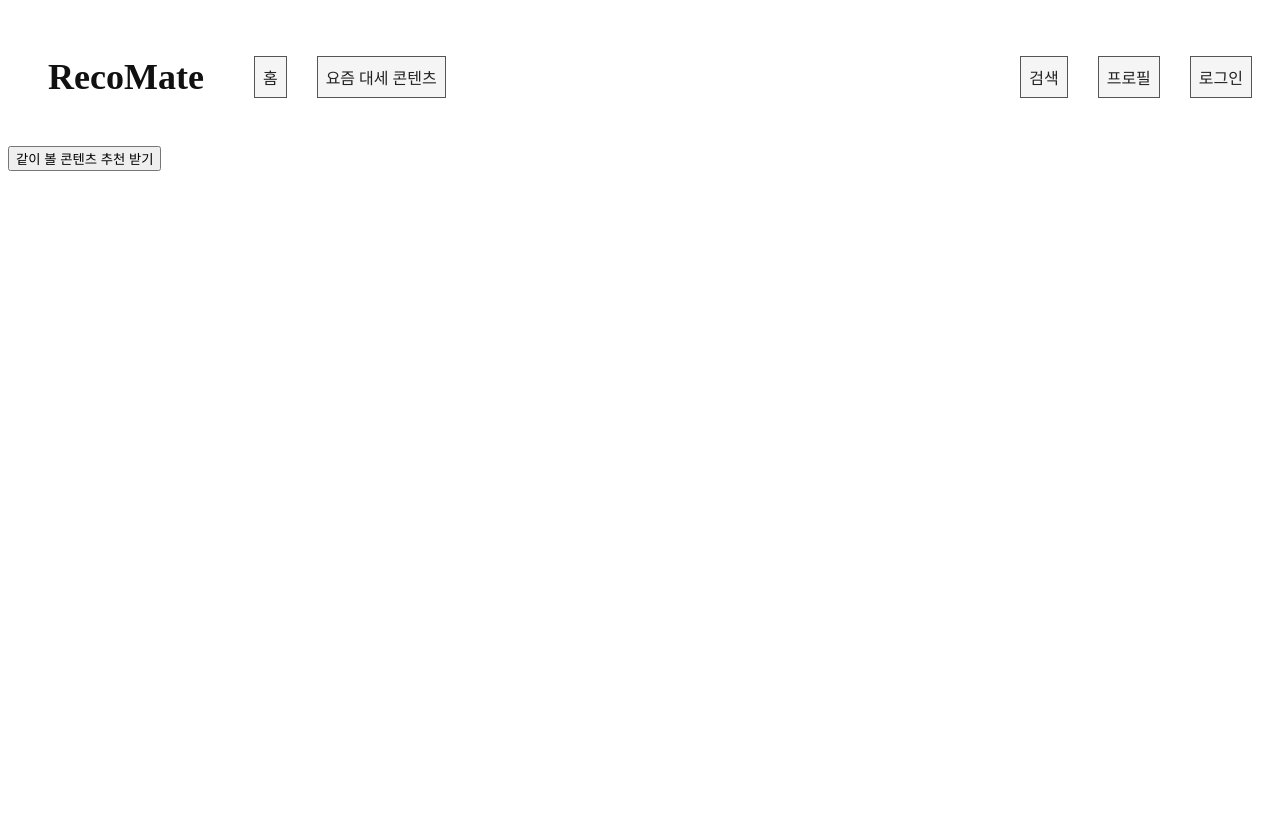
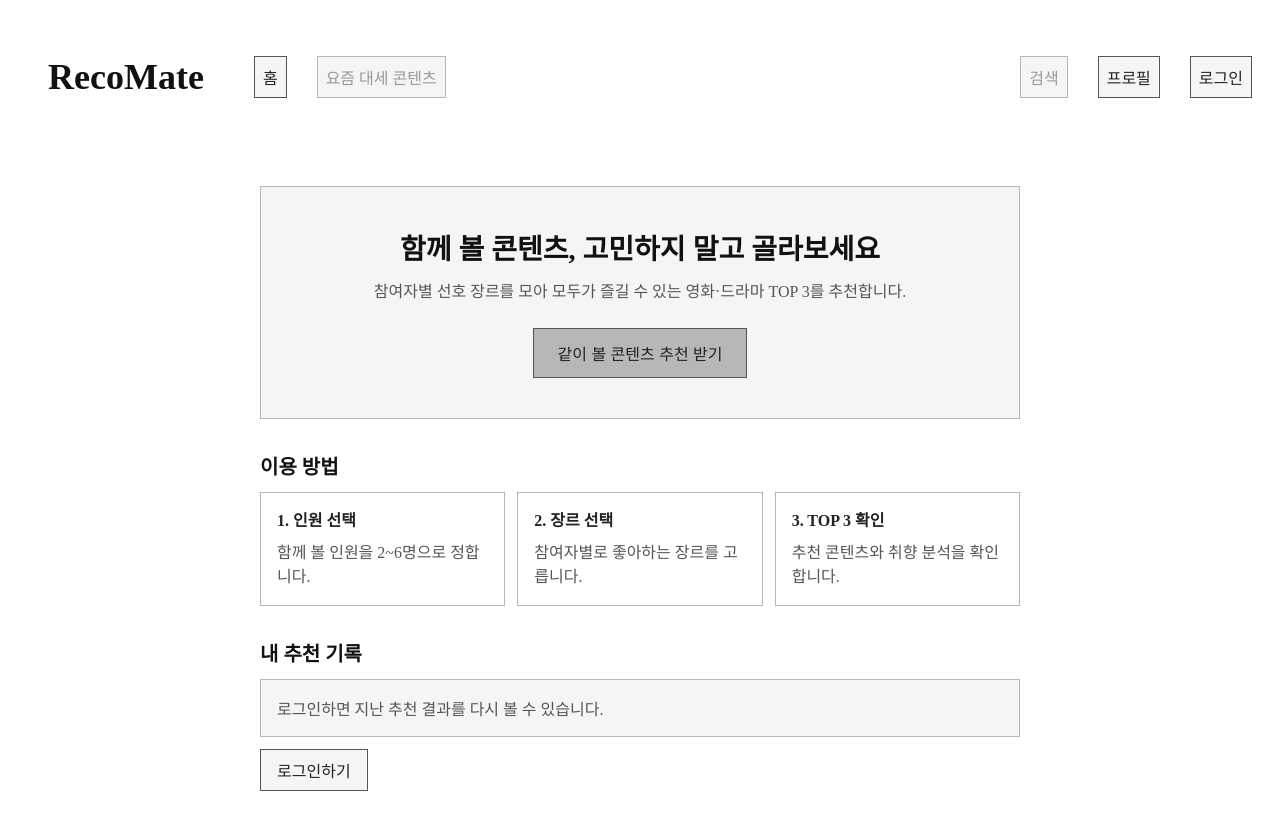
Before and after one commit to leee3kgp/recomate-frontend, a website built with Vite: page pages/index.html in a window 1280 px wide. Before the commit the page ends 800 px from the top, so only its background shows below. Built offline with nearby package versions, Linux system fonts and the light colour scheme; no server answers; what aws-amplify would draw is missing.

Commit message:
feat: 메인 화면 정리와 내 추천 기록 추가

```diff
--- a/css/index.css
+++ b/css/index.css
@@ -46,6 +46,17 @@
 }
 
 
+/* 아직 준비 중인 메뉴 */
+.nav-btn-disabled,
+.nav-btn-disabled:hover {
+    background-color: #f5f5f5;
+    border-color: #b7b7b7;
+
+    color: #999999;
+    cursor: not-allowed;
+}
+
+
 /* 좁은 화면: 로고 아래로 메뉴 줄바꿈 */
 @media (max-width: 768px) {
     .nav-bar {
@@ -67,6 +78,169 @@
 
     .nav-bar .nav-btn[style] {
         margin-left: 0 !important;
+    }
+}
+
+
+
+
+/* =========================================
+   메인 콘텐츠 css
+========================================= */
+
+
+/* 메인 컨테이너 */
+.home {
+    box-sizing: border-box;
+    max-width: 800px;
+    margin: 40px auto;
+    padding: 0 20px;
+}
+
+
+/* 서비스 소개 */
+.home-hero {
+    padding: 40px 20px;
+
+    border: 1px solid #b7b7b7;
+    background-color: #f5f5f5;
+
+    text-align: center;
+}
+.home-title {
+    margin: 0 0 12px;
+
+    font-size: 28px;
+    color: #111111;
+}
+.home-subtitle {
+    margin: 0 0 24px;
+
+    line-height: 1.6;
+    color: #555555;
+}
+
+
+/* 추천 시작 버튼 */
+.home-start {
+    padding: 12px 24px;
+
+    border: 1px solid #555555;
+    border-radius: 0;
+    background-color: #b7b7b7;
+
+    color: #222222;
+    font-size: 16px;
+    cursor: pointer;
+}
+.home-start:hover {
+    background-color: #9f9f9f;
+    color: #111111;
+}
+
+
+/* 메인 섹션 */
+.home-section {
+    margin-top: 32px;
+}
+.home-section-title {
+    margin: 0 0 12px;
+
+    font-size: 20px;
+    color: #111111;
+}
+
+
+/* 이용 방법 */
+.home-steps {
+    display: grid;
+    grid-template-columns: repeat(3, 1fr);
+    gap: 12px;
+
+    margin: 0;
+    padding: 0;
+    list-style: none;
+}
+.home-step {
+    display: flex;
+    flex-direction: column;
+    gap: 8px;
+
+    padding: 16px;
+    border: 1px solid #b7b7b7;
+
+    line-height: 1.5;
+    color: #555555;
+}
+.home-step strong {
+    color: #222222;
+}
+
+
+/* 내 추천 기록 */
+.history-message {
+    margin: 0;
+    padding: 16px;
+
+    border: 1px solid #b7b7b7;
+    background-color: #f5f5f5;
+
+    color: #555555;
+}
+.history-login {
+    display: inline-block;
+
+    margin-top: 12px;
+    padding: 8px 16px;
+
+    border: 1px solid #555555;
+    background-color: #f5f5f5;
+
+    color: #222222;
+    text-decoration: none;
+}
+.history-login:hover {
+    background-color: #9f9f9f;
+}
+.history-list {
+    margin: 0;
+    padding: 0;
+    list-style: none;
+}
+.history-link {
+    display: flex;
+    justify-content: space-between;
+    gap: 12px;
+
+    margin-bottom: 8px;
+    padding: 12px 16px;
+
+    border: 1px solid #b7b7b7;
+
+    color: #222222;
+    text-decoration: none;
+}
+.history-link:hover {
+    background-color: #f5f5f5;
+}
+.history-count {
+    flex-shrink: 0;
+    color: #555555;
+}
+
+
+/* 좁은 화면: 이용 방법 세로 배치 */
+@media (max-width: 768px) {
+    .home {
+        margin-top: 20px;
+    }
+
+    .home-title {
+        font-size: 22px;
+    }
+
+    .home-steps {
+        grid-template-columns: 1fr;
     }
 }
 
--- /dev/null
+++ b/js/home.js
@@ -0,0 +1,106 @@
+import { getCurrentUser } from "aws-amplify/auth";
+
+import { apiFetch } from "./api.js";
+
+const HISTORY_LIMIT = 5;
+
+const historyContent = document.getElementById("historyContent");
+
+const showMessage = (text) => {
+    const message = document.createElement("p");
+    message.className = "history-message";
+    message.textContent = text;
+    historyContent.replaceChildren(message);
+};
+
+const showLoginGuide = () => {
+    const message = document.createElement("p");
+    message.className = "history-message";
+    message.textContent = "로그인하면 지난 추천 결과를 다시 볼 수 있습니다.";
+
+    const link = document.createElement("a");
+    link.className = "history-login";
+    link.href = "login.html";
+    link.textContent = "로그인하기";
+
+    historyContent.replaceChildren(message, link);
+};
+
+const formatDate = (createdAt) => {
+    const date = new Date(createdAt);
+
+    if (Number.isNaN(date.getTime())) {
+        return "날짜 정보 없음";
+    }
+
+    return date.toLocaleString("ko-KR", {
+        dateStyle: "medium",
+        timeStyle: "short"
+    });
+};
+
+const createHistoryItem = (session) => {
+    const item = document.createElement("li");
+
+    const link = document.createElement("a");
+    link.className = "history-link";
+    link.href = `result.html?sessionId=${encodeURIComponent(session.sessionId)}&count=${encodeURIComponent(session.participantCount)}`;
+
+    const date = document.createElement("span");
+    date.textContent = formatDate(session.createdAt);
+
+    const count = document.createElement("span");
+    count.className = "history-count";
+    count.textContent = `${session.participantCount}명`;
+
+    link.append(date, count);
+    item.appendChild(link);
+    return item;
+};
+
+const renderHistory = (sessions) => {
+    if (sessions.length === 0) {
+        showMessage("아직 추천 기록이 없습니다.");
+        return;
+    }
+
+    const list = document.createElement("ul");
+    list.className = "history-list";
+    sessions.forEach((session) => list.appendChild(createHistoryItem(session)));
+    historyContent.replaceChildren(list);
+};
+
+const isLoggedIn = async () => {
+    try {
+        await getCurrentUser();
+        return true;
+    } catch {
+        return false;
+    }
+};
+
+// GET /api/sessions
+const loadHistory = async () => {
+    if (!(await isLoggedIn())) {
+        showLoginGuide();
+        return;
+    }
+
+    showMessage("추천 기록을 불러오는 중입니다...");
+
+    try {
+        const data = await apiFetch(`/api/sessions?limit=${HISTORY_LIMIT}`);
+        renderHistory(data.sessions);
+    } catch (error) {
+        console.error("추천 기록 조회 실패:", error);
+
+        if (error.name === "AuthSessionError") {
+            showLoginGuide();
+            return;
+        }
+
+        showMessage("추천 기록을 불러오지 못했습니다. 잠시 후 다시 시도해주세요.");
+    }
+};
+
+loadHistory();
--- a/pages/index.html
+++ b/pages/index.html
@@ -12,9 +12,9 @@
 
         <a class="nav-btn" href="index.html">홈</a>
 
-        <a class="nav-btn">요즘 대세 콘텐츠</a>
+        <a class="nav-btn nav-btn-disabled" aria-disabled="true" title="준비 중입니다">요즘 대세 콘텐츠</a>
 
-        <a class="nav-btn" style="margin-left: auto;">
+        <a class="nav-btn nav-btn-disabled" aria-disabled="true" title="준비 중입니다" style="margin-left: auto;">
             검색
         </a>
 
@@ -33,10 +33,41 @@
         </a>
     </nav>
 
-    <!-- 메인 버튼 -->
-    <button id="open-modal-btn">
-        같이 볼 콘텐츠 추천 받기
-    </button>
+    <main class="home">
+        <!-- 서비스 소개 -->
+        <section class="home-hero">
+            <h2 class="home-title">함께 볼 콘텐츠, 고민하지 말고 골라보세요</h2>
+            <p class="home-subtitle">참여자별 선호 장르를 모아 모두가 즐길 수 있는 영화·드라마 TOP 3를 추천합니다.</p>
+            <button id="open-modal-btn" class="home-start" type="button">
+                같이 볼 콘텐츠 추천 받기
+            </button>
+        </section>
+
+        <!-- 이용 방법 -->
+        <section class="home-section">
+            <h3 class="home-section-title">이용 방법</h3>
+            <ol class="home-steps">
+                <li class="home-step">
+                    <strong>1. 인원 선택</strong>
+                    <span>함께 볼 인원을 2~6명으로 정합니다.</span>
+                </li>
+                <li class="home-step">
+                    <strong>2. 장르 선택</strong>
+                    <span>참여자별로 좋아하는 장르를 고릅니다.</span>
+                </li>
+                <li class="home-step">
+                    <strong>3. TOP 3 확인</strong>
+                    <span>추천 콘텐츠와 취향 분석을 확인합니다.</span>
+                </li>
+            </ol>
+        </section>
+
+        <!-- 내 추천 기록 -->
+        <section class="home-section">
+            <h3 class="home-section-title">내 추천 기록</h3>
+            <div id="historyContent"></div>
+        </section>
+    </main>
 
     <!-- 모달 -->
     <div
@@ -96,6 +127,9 @@
     <!-- 기존 모달 기능 유지 -->
     <script type="module" src="../js/guest-modal.js"></script>
 
+    <!-- 내 추천 기록 -->
+    <script type="module" src="../js/home.js"></script>
+
     <!-- 로그인 상태 유지 -->
     <script
         type="module"
```
Also changed, not shown: pages/profile.html (+2 -2 lines), pages/result.html (+3 -3 lines), pages/select.html (+2 -2 lines).
